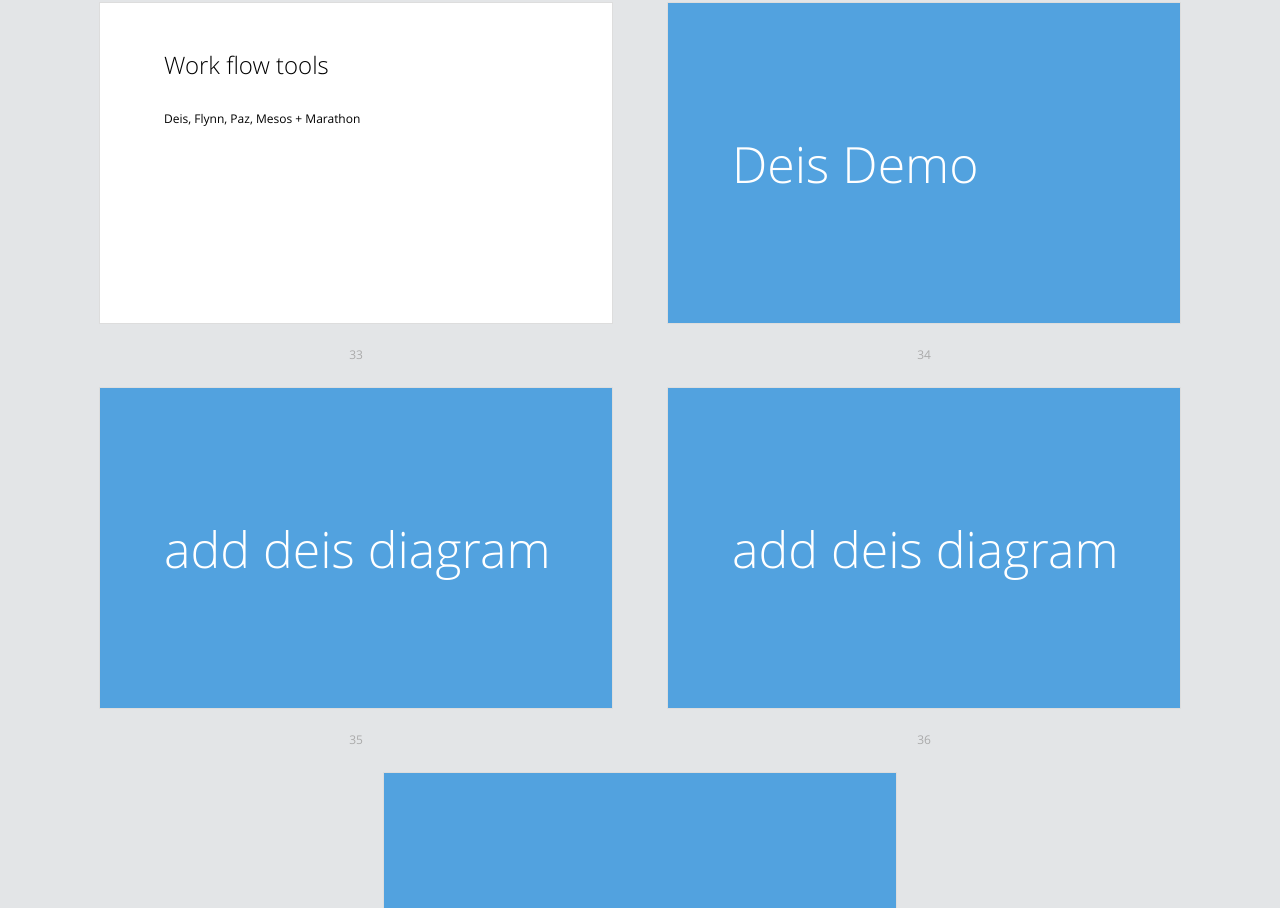
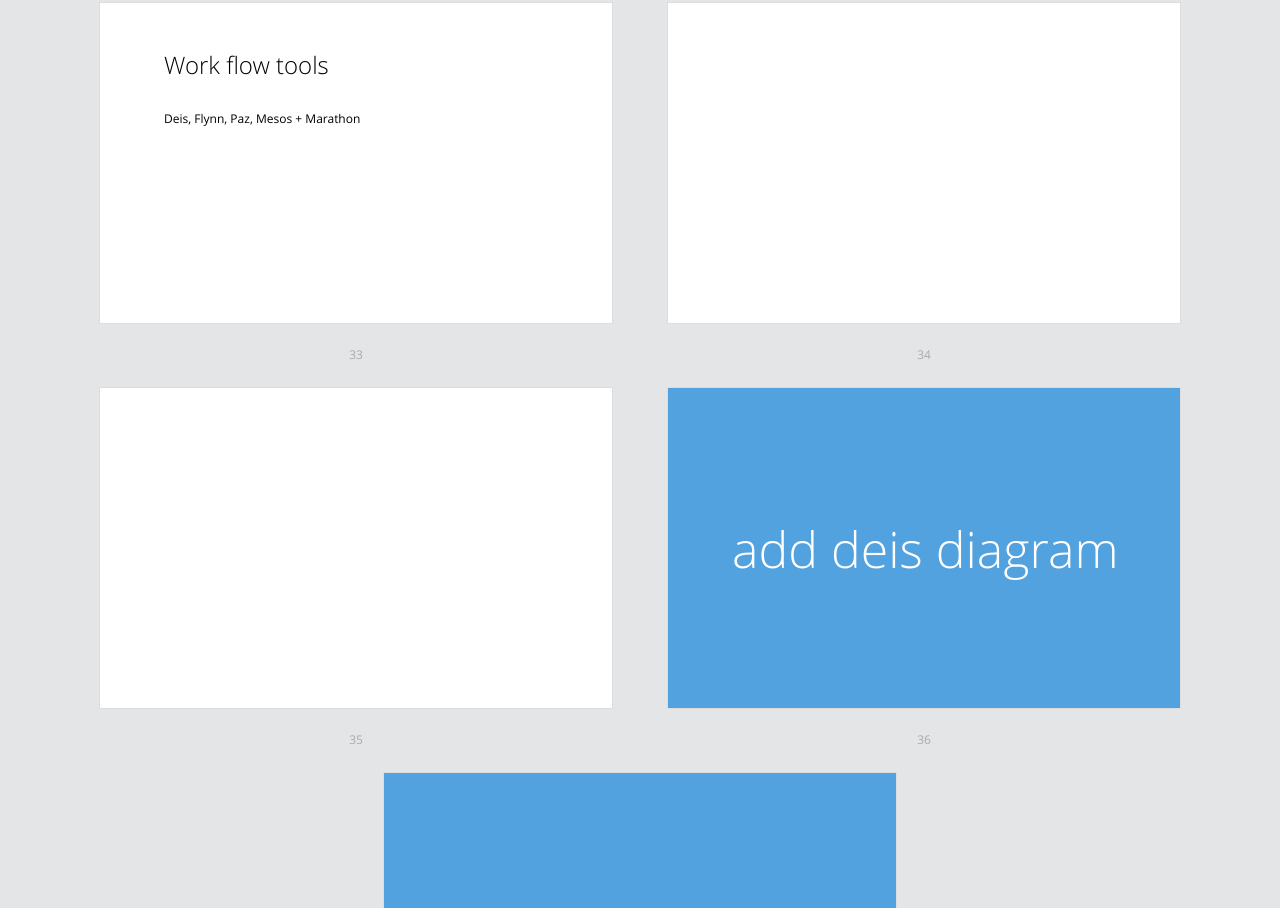
Before and after one commit to oren/docker-crash-course, a plain HTML site: page index.html in a window 1280 px wide. Shown: the part 6267-7175 px from the top of the page. Drawn offline with Linux system fonts and the light colour scheme.

Commit message:
deis videos

```diff
--- a/index.html
+++ b/index.html
@@ -332,15 +332,15 @@
     </div>
   </section>
 
-	<section class="slide shout">
+	<section class="slide">
     <div>
-      <h2>Deis Demo</h2>
+      <script type="text/javascript" src="https://asciinema.org/a/17792.js" id="asciicast-17792" async></script>
     </div>
   </section>
 
-	<section class="slide shout">
+	<section class="slide">
     <div>
-      <h2>add deis diagram</h2>
+      <script type="text/javascript" src="https://asciinema.org/a/17793.js" id="asciicast-17793" async></script>
     </div>
   </section>
 
```
Also changed, not shown: readme.md.
